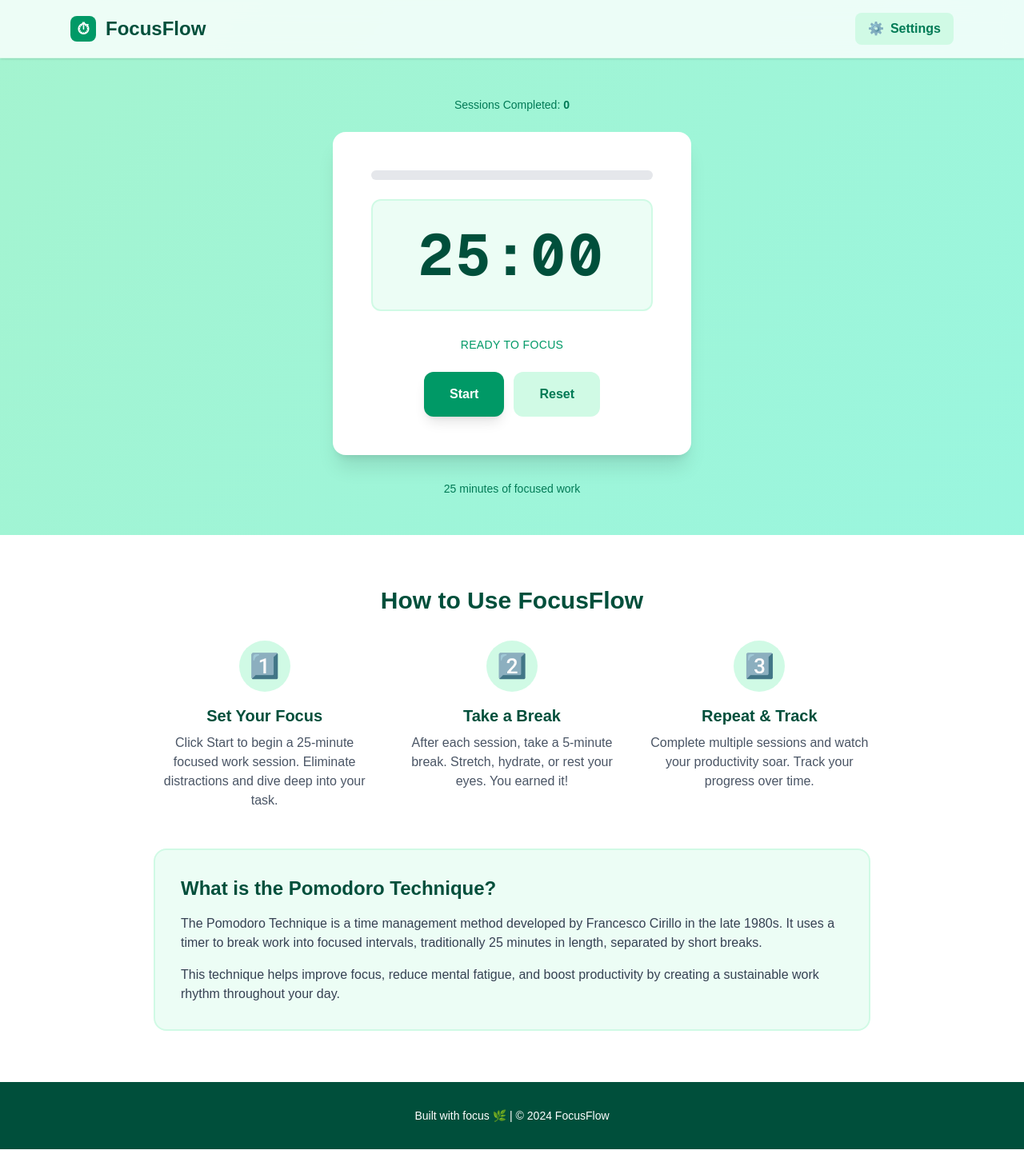
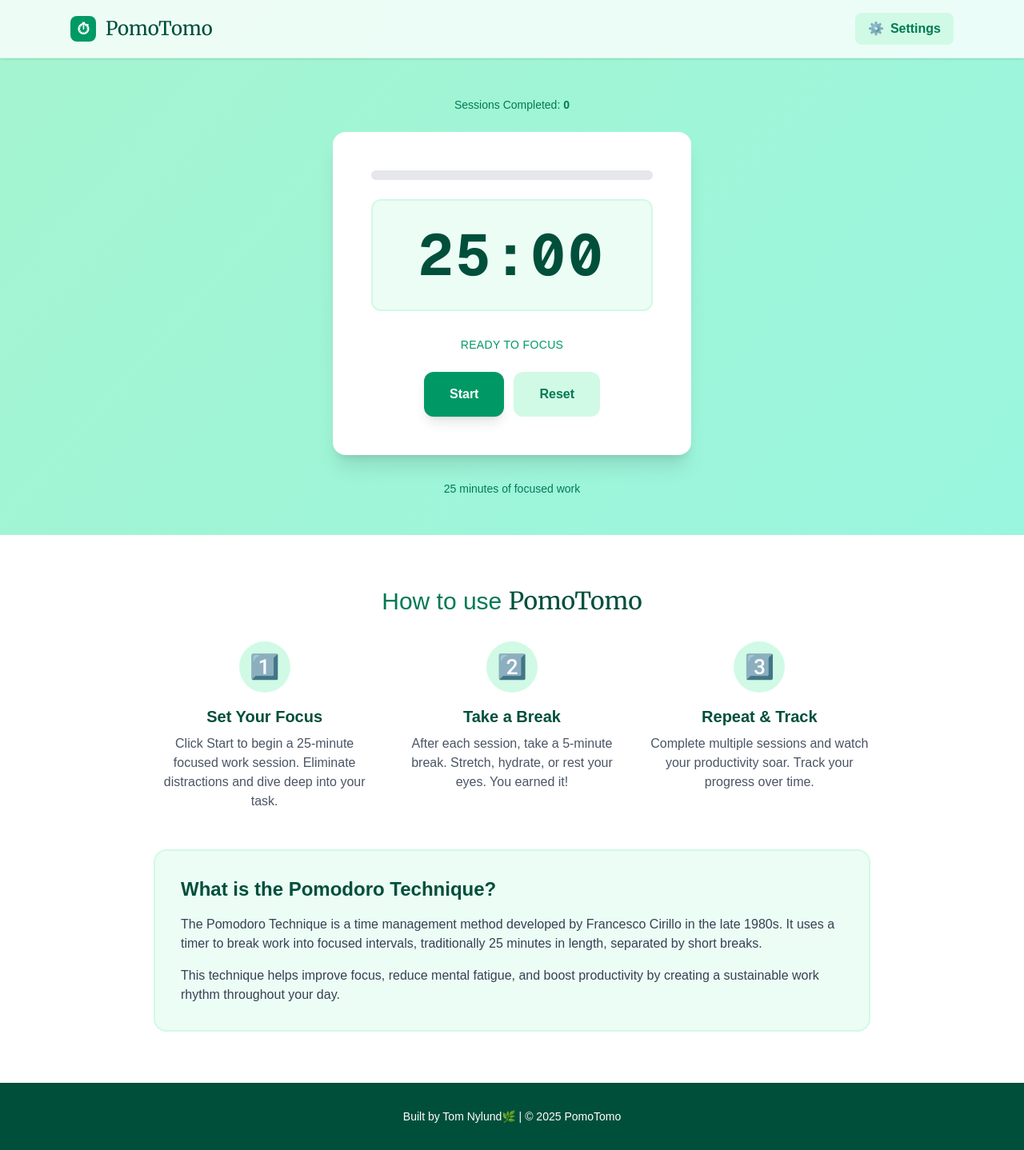
Before and after one commit to nylzy/pomodoro-timer, a Next.js app: page / in a window 1280 px wide. Shown: the whole page at 80% size. Built offline with nearby package versions, Linux system fonts and the light colour scheme.

Commit message:
Changed some fonts and logos

```diff
--- a/app/page.tsx
+++ b/app/page.tsx
@@ -2,6 +2,12 @@
 
 import { useState, useEffect } from "react";
 import { Analytics } from "@vercel/analytics/next"
+import { Merritweather, Merriweather } from "next/font/google";
+
+const merriweather = Merriweather({
+  weight: ['400'],  // Monoton only has one weight
+  subsets: ['latin'],
+});
 
 export default function Home() {
   const [minutes, setMinutes] = useState(25);
@@ -132,7 +138,7 @@ const playSound = () => {
             <div className="w-8 h-8 bg-emerald-600 rounded-lg flex items-center justify-center">
               <span className="text-white font-bold text-xl">⏱</span>
             </div>
-            <h1 className="text-2xl font-bold text-emerald-900">FocusFlow</h1>
+            <h1 className={`text-2xl font-bold text-emerald-900 ${merriweather.className}`}>PomoTomo</h1>
           </div>
 
           <div className="flex items-center gap-3">
@@ -261,10 +267,9 @@ const playSound = () => {
       {/* Information Section */}
       <section className="py-16 px-4 bg-white">
         <div className="max-w-4xl mx-auto">
-          <h2 className="text-3xl font-bold text-emerald-900 mb-8 text-center">
-            How to Use FocusFlow
+          <h2 className="text-3xl font-normal text-emerald-700 mb-8 text-center">
+            How to use <span className={`font-bold text-emerald-900 ${merriweather.className}`}>PomoTomo</span>
           </h2>
-
           <div className="grid md:grid-cols-3 gap-8 mb-12">
             {/* Step 1 */}
             <div className="text-center">
@@ -317,7 +322,7 @@ const playSound = () => {
 
       {/* Footer */}
       <footer className="py-8 px-4 bg-emerald-900 text-white text-center">
-        <p className="text-sm">Built with focus 🌿 | © 2024 FocusFlow</p>
+        <p className="text-sm">Built by Tom Nylund🌿 | © 2025 PomoTomo</p>
       </footer>
       <Analytics />
     </div>
```
